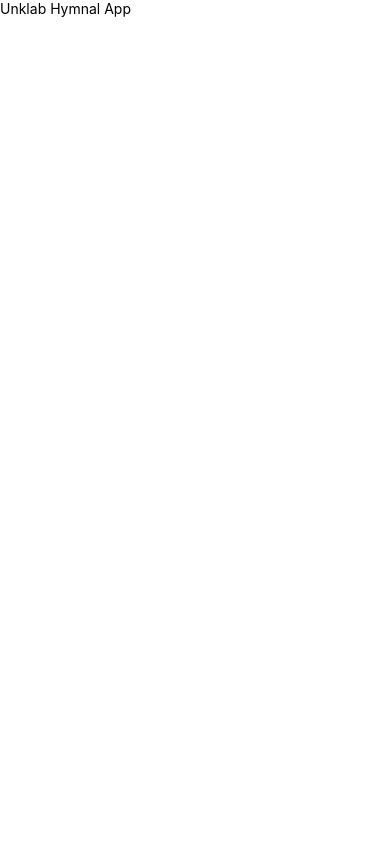
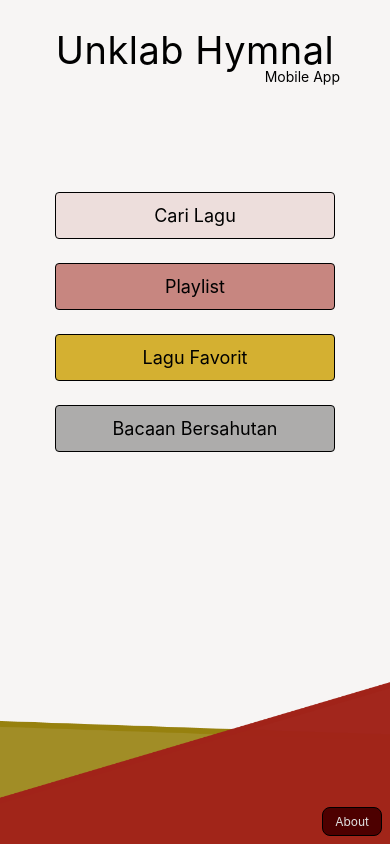
Before and after one commit to EdsonSoumay/Unklab-Hymnal, a React Native app: screen /Splash in a window 390 px wide. Built offline with nearby package versions, Linux system fonts and the light colour scheme.

Commit message:
add firebase config + slicing pages(splash, homescreen)

```diff
--- a/src/App.js
+++ b/src/App.js
@@ -1,12 +1,11 @@
 import React from 'react'
-import { StyleSheet, Text, View } from 'react-native'
+import { StyleSheet } from 'react-native'
+import { HomeScreen, Splash } from './pages'
 
 const App = () => {
   return (
-    <View>
-      <Text>Unklab Hymnal App</Text>
-    </View>
-  )
+      <HomeScreen/>
+  );
 }
 
 export default App
--- /dev/null
+++ b/src/assets/background/index.js
@@ -0,0 +1,3 @@
+import HomescreenBG from './Homescreen.png'
+
+export {HomescreenBG};
--- /dev/null
+++ b/src/assets/illustration/index.js
@@ -0,0 +1,3 @@
+import LogoUKHymnal from './unklabHymnalLogo1.svg';
+
+export {LogoUKHymnal};
--- /dev/null
+++ b/src/assets/index.js
@@ -0,0 +1,2 @@
+export * from './background';
+export * from './illustration';
--- /dev/null
+++ b/src/config/index.js
@@ -0,0 +1,3 @@
+import { app as firebase }  from "./Firebase";
+
+export {firebase};
--- /dev/null
+++ b/src/pages/HomeScreen/index.js
@@ -0,0 +1,105 @@
+import React from 'react';
+import { Image, StyleSheet, Text, TouchableOpacity, View } from 'react-native';
+import { HomescreenBG } from '../../assets';
+
+const HomeScreen = () => {
+    return (
+        <View style={styles.page}>
+            <Image source={HomescreenBG} style={styles.background}/>
+                <View style={styles.titleWrapper}>
+                    <View style={styles.titleContainer}>
+                        <Text style={styles.title}>Unklab Hymnal</Text>
+                    </View>
+                    <View style={styles.subTitleContainer}>
+                        <Text style={styles.subTitlOe}>Mobile App</Text>
+                    </View>
+                </View>
+                <View style={styles.buttonWrapper}>
+                    <TouchableOpacity style={styles.buttonContainer('rgba(151,24,14,0.1)')}>
+                        <Text style={styles.buttonText}>Cari Lagu</Text>
+                    </TouchableOpacity>
+                    <TouchableOpacity style={styles.buttonContainer('rgba(151,24,14,0.5)')}>
+                        <Text style={styles.buttonText}>Playlist</Text>
+                    </TouchableOpacity>
+                    <TouchableOpacity style={styles.buttonContainer('rgba(204,159,0,0.8)')}>
+                        <Text style={styles.buttonText}>Lagu Favorit</Text>
+                    </TouchableOpacity>
+                    <TouchableOpacity style={styles.buttonContainer('rgba(100,100,100,0.5)')}>
+                        <Text style={styles.buttonText}>Bacaan Bersahutan</Text>
+                    </TouchableOpacity>
+                </View>
+                <View style={styles.aboutWrapper}>
+                    <TouchableOpacity style={styles.aboutContainer}>
+                        <Text style={styles.aboutText}>About</Text>
+                    </TouchableOpacity>
+                </View>
+        </View>
+    )
+}
+
+export default HomeScreen
+
+const styles = StyleSheet.create({
+    page: {
+        flex:1,
+    },
+    background: {
+        position:'absolute',
+        width:'100%',
+        height:'100%',
+    },
+    titleWrapper:{
+        marginTop:27,
+        marginBottom:107
+    },
+    titleContainer: {
+        alignItems:'center',
+    },
+    title: {
+        fontSize:38,
+        letterSpacing:0.5
+    },
+    subTitleContainer:{
+        marginTop:-5,
+        marginHorizontal:50,
+        alignItems:'flex-end'
+    },
+    subTitle:{
+        fontSize:15,
+    },
+    buttonWrapper:{
+        flex:1,
+        alignItems:'center',
+        marginHorizontal:55,
+    },
+    buttonContainer : (color) => ({
+        width:280,
+        backgroundColor:color,
+        marginBottom:24,
+        alignItems:'center',
+        borderWidth:1,
+        borderRadius:4
+    }),
+    buttonText:{
+        paddingVertical:12,
+        fontSize:18,
+    },
+    aboutWrapper:{
+
+        alignItems:'flex-end',
+
+    },
+    aboutContainer:{
+        backgroundColor:'#4D0000',
+        marginBottom:8,
+        marginRight:8,
+        borderWidth:1,
+        borderRadius:8
+    },
+    aboutText:{
+        fontSize:12,
+        paddingVertical:6,
+        paddingHorizontal:12,
+        color:'#E0E0E0'
+    }
+})
--- /dev/null
+++ b/src/pages/Splash/index.js
@@ -0,0 +1,22 @@
+import React from 'react'
+import { StyleSheet, View } from 'react-native'
+import { LogoUKHymnal } from '../../assets'
+
+const Splash = () => {
+    return (
+        <View style={styles.page}>
+            <LogoUKHymnal/>
+        </View>
+    )
+}
+
+export default Splash
+
+const styles = StyleSheet.create({
+    page: {
+        flex:1,
+        backgroundColor:'#97180E',
+        justifyContent:'center',
+        alignItems:'center',
+    },
+})
--- /dev/null
+++ b/src/pages/index.js
@@ -0,0 +1,4 @@
+import Splash from "./Splash";
+import HomeScreen from "./HomeScreen";
+
+export {Splash, HomeScreen};
```
Also changed, not shown: src/config/Firebase/index.js (added, +17 -0 lines), src/assets/background/Homescreen.png (added), src/assets/illustration/unklabHymnalLogo1.svg (added).
